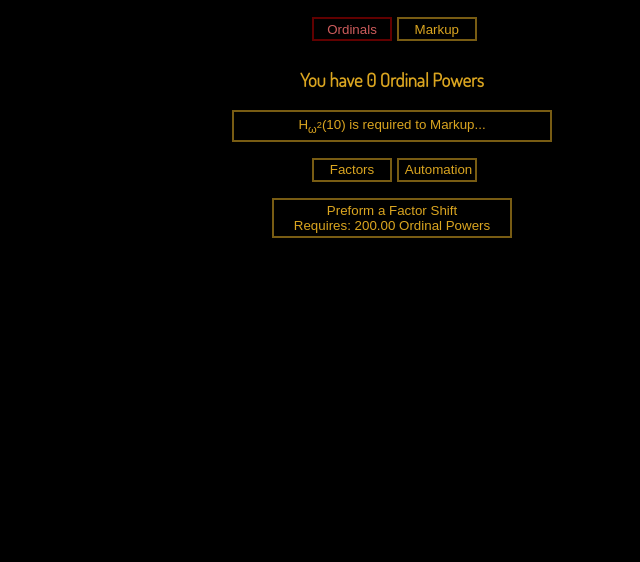
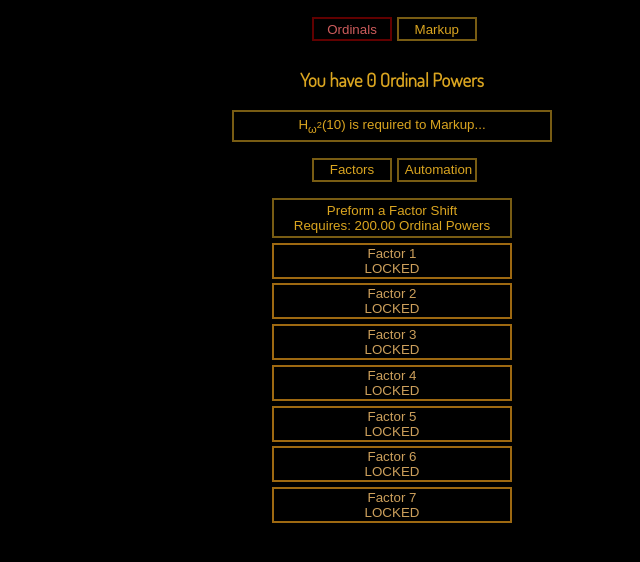
Before and after one commit to FlamemasterNXF/ordinal-pringles, a plain HTML site: page index.html in a window 1280 px wide. Both pictures are taken after a click on the button "Markup". Shown: the part 108-670 px from the top of the page, without its empty margins (248-888 px from the left). Drawn offline with Linux system fonts and the light colour scheme.

Commit message:
major: Factors 1-7

```diff
--- a/index.html
+++ b/index.html
@@ -76,10 +76,18 @@
             <button class="tabButton" id="factorTab" onclick="switchMarkupTab('factor')" style="color: goldenrod; border-color: #785c13">Factors</button>
             <button class="tabButton" id="autoTab" onclick="switchMarkupTab('auto')" style="color: goldenrod; border-color: #785c13">Automation</button>
         </div>
-        <div class="flexBox" id="factorSubPage" style="margin-top: 1rem">
+        <div class="flexBox" id="factorSubPage" style="margin-top: 1rem; flex-direction: column">
             <button id="factorShiftButton" onclick="createConfirmation(1, 'Are you sure?', 'Preforming a Factor Shift will reduce your Base by 1 and unlock a new Factor, but it will reset your Ordinal, Ordinal Powers, Factors, and Automation!', 'No Way!', 'Yes, lets do this.')" style="color: goldenrod; width: 15rem; height: 2.5rem; background-color: black; border: 2px solid #785c13">Preform a Factor Shift</button>
+            <button class="factor" id="factor0" onclick="buyFactor(0)">Factor 1</button>
+            <button class="factor" id="factor1" onclick="buyFactor(1)">Factor 1</button>
+            <button class="factor" id="factor2" onclick="buyFactor(2)">Factor 1</button>
+            <button class="factor" id="factor3" onclick="buyFactor(3)">Factor 1</button>
+            <button class="factor" id="factor4" onclick="buyFactor(4)">Factor 1</button>
+            <button class="factor" id="factor5" onclick="buyFactor(5)">Factor 1</button>
+            <button class="factor" id="factor6" onclick="buyFactor(6)">Factor 1</button>
         </div>
-        <div class="flexBox" id="autoSubPage" style="margin-top: 1rem; flex-direction: column">
+        <div class="flexBox" id="autoSubPage" style="margin-top:0.8rem; flex-direction: column">
+            <p class="centeredTexts" id="factorText" style="color: orange">Factorial Cog</p>
             <div class="flexBox">
                 <button class="automation" id="auto0" onclick="buyAuto(0)">Succc Auto</button>
                 <button class="automation" id="auto1" onclick="buyAuto(1)">not Succc Auto</button>
--- a/src/data.js
+++ b/src/data.js
@@ -6,7 +6,7 @@ function getDefaultObject() {
         nav: {current:"ord", last:"ord"},
         ord: {ordinal:0, over:0, base:10, isPsi: false},
         markup: {powers:0, shifts:0},
-        factors: Array(7).fill({amt:0, unl:false}),
+        factors: Array(7).fill(0),
         autoLevels: Array(2).fill(0),
         offline: { timeActivated: Date.now(), time:0, toggled:true },
     }
--- a/src/factors.js
+++ b/src/factors.js
@@ -7,7 +7,6 @@ function buyAuto(n) {
     data.markup.powers -= autoCost(n)
     ++data.autoLevels[n]
 }
-
 function buyMaxAuto() {
     const bulkSucc = Math.floor(Math.log2(data.markup.powers / 100))
     const bulkBuySucc = Math.max(bulkSucc - data.autoLevels[0], 0)
@@ -28,3 +27,26 @@ function buyMaxAuto() {
         while ((game.ordinalPoints >= factorCost(i) || game.opIsPsi) && factorCost(i) != Infinity) buyFactor(i)
     }*/
 }
+
+
+function factorCost(n){
+    return (10**(n+1))**(2**data.factors[n])
+}
+function hasFactor(n){
+    return data.markup.shifts >= n
+}
+function factorEffect(n){
+    return (data.factors[n]+1)*(Math.max(1+(data.markup.shifts-n-1)/10, 1)**[1, 1, 1, 1, 1.3, 1.9, 2.2, 2.3][data.markup.shifts])
+}
+function factorBoost(){
+    let mult = 1
+    for (let i = 0; i < data.factors.length; i++) {
+        mult *= factorEffect(i)
+    }
+    return mult
+}
+function buyFactor(n){
+    if(data.markup.powers < factorCost(n)) return
+    data.markup.powers -= factorCost(n)
+    ++data.factors[n]
+}
--- a/src/main.js
+++ b/src/main.js
@@ -10,8 +10,8 @@ function tick(diff){
     let timesToLoop = [0, 0]
     timesToLoop[0] = (1000*data.autoLevels[0])
     timesToLoop[1] = (1000*data.autoLevels[1])
-    timesToLoop[0] += diff*data.autoLevels[0]
-    timesToLoop[1] += diff*data.autoLevels[1]
+    timesToLoop[0] += diff*data.autoLevels[0]*factorBoost()
+    timesToLoop[1] += diff*data.autoLevels[1]*factorBoost()
 
     if (Math.floor(timesToLoop[0]/1000) >= 1) {
         successor(Math.floor(timesToLoop[0]/1000))
--- a/src/markup.js
+++ b/src/markup.js
@@ -4,7 +4,12 @@ function updateMarkupHTML(){
     DOM("factorShiftButton").innerText = `Preform a Factor Shift\nRequires: ${format(fsReqs[data.markup.shifts])} Ordinal Powers`
     DOM("auto0").innerText = `Successor AutoClicker\nCosts ${autoCost(0)} Ordinal Powers`
     DOM("auto1").innerText = `Maximize AutoClicker\nCosts ${autoCost(1)} Ordinal Powers`
-    DOM("autoText").innerText = `Your ${formatWhole(data.autoLevels[0])} Successor AutoClikers click the Successor button ${formatWhole(data.autoLevels[0]*100)} times/second\nYour ${formatWhole(data.autoLevels[1])} Maximize AutoClikers click the Maximize button ${formatWhole(data.autoLevels[1]*100)} times/second`
+    DOM("autoText").innerText = `Your ${formatWhole(data.autoLevels[0])} Successor AutoClikers click the Successor button ${formatWhole((data.autoLevels[0]*100)*factorBoost())} times/second\nYour ${formatWhole(data.autoLevels[1])} Maximize AutoClikers click the Maximize button ${formatWhole((data.autoLevels[1]*100))*factorBoost()} times/second`
+
+    for (let i = 0; i < data.factors.length; i++) {
+        DOM(`factor${i}`).innerText = hasFactor(i+1)?`Factor ${i+1} [${formatWhole(data.factors[i])}] ${formatWhole(factorEffect(i))}x\nCost: ${formatWhole(factorCost(i))} Ordinal Powers`:`Factor ${i+1}\nLOCKED`
+    }
+    DOM("factorText").innerText = `Your Factors are multiplying AutoClicker speed by a total of ${formatWhole(factorBoost())}x`
 }
 let markupTab = "auto"
 function switchMarkupTab(t){
@@ -13,7 +18,7 @@ function switchMarkupTab(t){
     markupTab = t
 }
 function markup(){
-    if(!calculateHardy()>=10240) return
+    if(calculateHardy()<10240) return
     data.markup.powers += data.ord.ordinal
     data.ord.ordinal = 0
     data.ord.over = 0
@@ -21,9 +26,10 @@ function markup(){
 
 const fsReqs = [200, 1000, 1e4, 3.5e5, 1e12, 1e21, 1e100, /*1.095e272*/ Infinity]
 function factorShift(){
-    if(data.markup.powers <= fsReqs[data.markup.shifts] || data.markup.shifts > 7) return createAlert("Failure", "Insufficient Ordinal Powers", "Dang.")
+    if(data.markup.powers < fsReqs[data.markup.shifts] || data.markup.shifts > 7) return createAlert("Failure", "Insufficient Ordinal Powers", "Dang.")
     --data.ord.base
     ++data.markup.shifts
+
 
     data.ord.ordinal = 0
     data.ord.over = 0
--- a/styles/classes.css
+++ b/styles/classes.css
@@ -31,6 +31,14 @@
     background: black;
     margin-left: 0.5rem;
 }
+.factor{
+    width: 15rem;
+    min-height: 2rem;
+    border: 2px solid #9e6911;
+    color: rgba(205, 160, 92, 1);
+    background: black;
+    margin-top: 0.3rem;
+}
 .tabButton{
     width: 5rem;
     height: 1.5rem;
```
